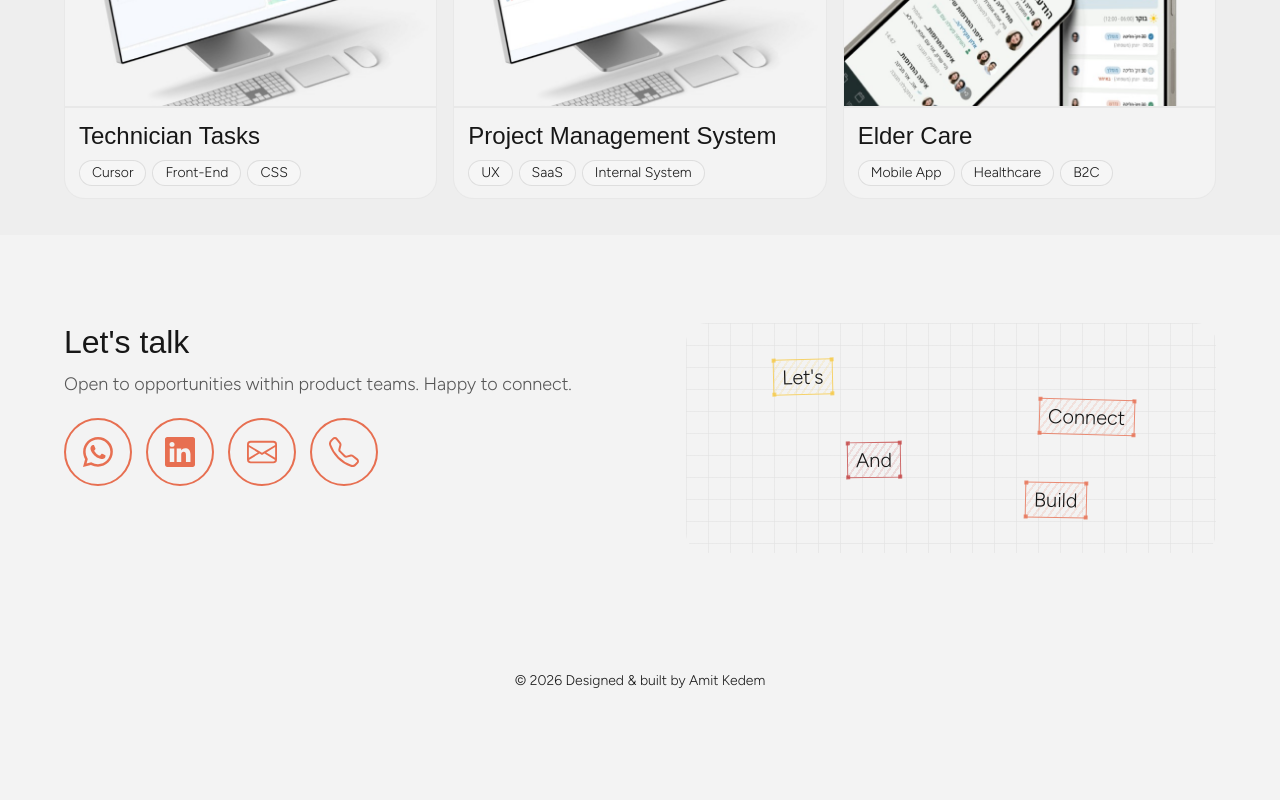
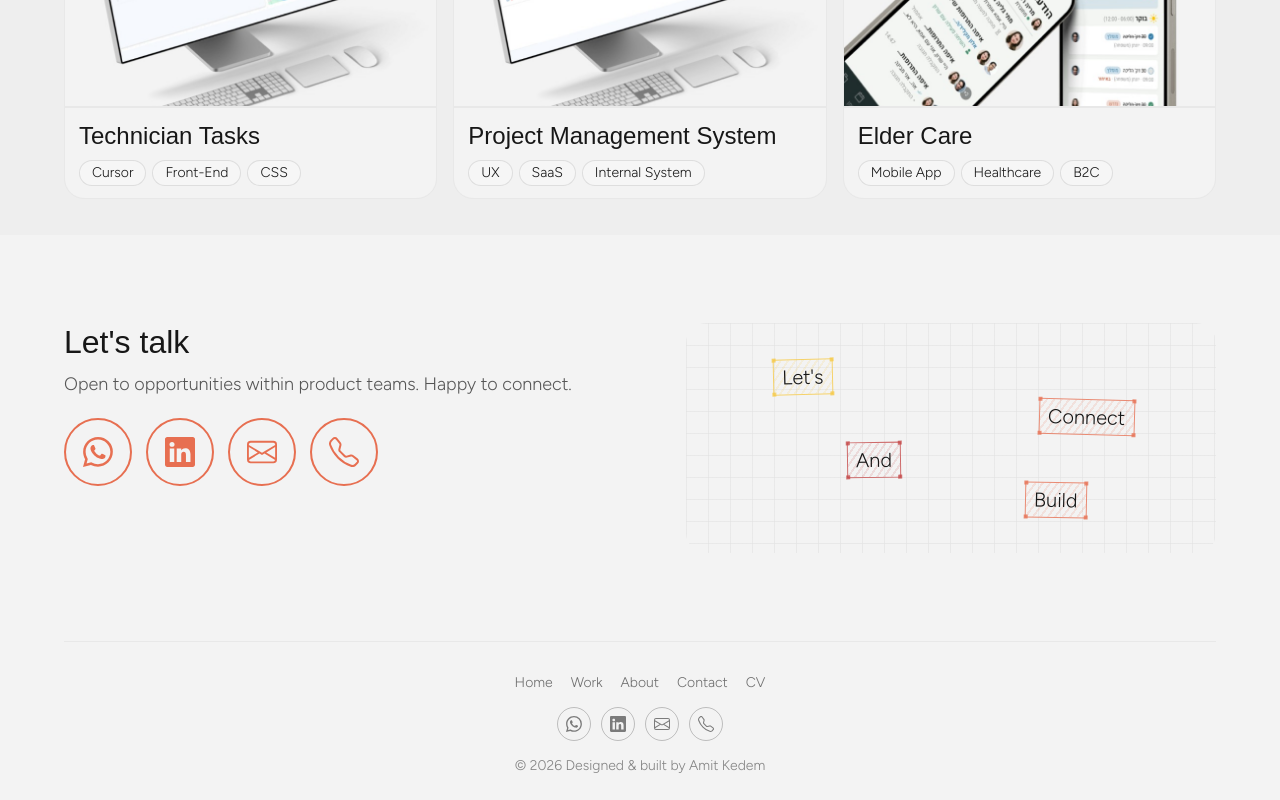
Before and after one commit to amitkedem100/portfolio, a Next.js app: page /portfolio/home in a window 1280 px wide. Shown: the part 1745-2545 px from the top of the page. Before the commit the page ends 2466 px from the top, so only its background shows below. Built offline with nearby package versions, Linux system fonts and the light colour scheme; a web font is replaced by a local one.

Commit message:
update footer

```diff
--- a/src/app/portfolio/components/PortfolioFooter.css
+++ b/src/app/portfolio/components/PortfolioFooter.css
@@ -1,31 +1,108 @@
 .portfolio-footer {
   display: flex;
-  align-items: center;
+  align-items: flex-end;
   justify-content: center;
-  height: 80px;
+  padding: 30px 0 24px;
+  border-top: 1px solid var(--border-subtle);
 }
 
 .portfolio-footer-inner {
   width: 100%;
+  display: grid;
+  justify-items: center;
+  gap: 14px;
+}
+
+.portfolio-footer-nav {
+  display: flex;
+  flex-wrap: wrap;
+  justify-content: center;
+  gap: 18px;
+}
+
+.portfolio-footer-nav-link {
+  font: var(--portfolio-text-b3);
+  color: color-mix(in srgb, var(--text-secondary) 86%, transparent);
+  text-decoration: none;
+  transition: color 0.2s ease;
+}
+
+.portfolio-footer-nav-link:hover {
+  color: var(--text-primary);
+}
+
+.portfolio-footer-contact {
+  display: flex;
+  justify-content: center;
+  gap: 10px;
+}
+
+.portfolio-footer-contact-link {
+  --footer-contact-size: 34px;
+  display: inline-flex;
+  align-items: center;
+  justify-content: center;
+  width: var(--footer-contact-size);
+  height: var(--footer-contact-size);
+  border-radius: 999px;
+  border: 1px solid color-mix(in srgb, var(--text-secondary) 34%, transparent);
+  color: color-mix(in srgb, var(--text-secondary) 76%, transparent);
+  background: transparent;
+  text-decoration: none;
+  transition:
+    color 0.2s ease,
+    border-color 0.2s ease,
+    background-color 0.2s ease;
+}
+
+.portfolio-footer-contact-link:hover {
+  color: var(--text-primary);
+  border-color: color-mix(in srgb, var(--text-secondary) 52%, transparent);
+  background: color-mix(in srgb, var(--text-secondary) 8%, transparent);
+}
+
+.portfolio-footer-contact-icon {
+  width: 16px;
+  height: 16px;
+  display: block;
+  background: currentColor;
+  mask: var(--footer-contact-icon) center / contain no-repeat;
+  -webkit-mask: var(--footer-contact-icon) center / contain no-repeat;
 }
 
 .portfolio-footer-text {
   display: block;
   text-align: center;
   font: var(--portfolio-text-b3);
+  color: color-mix(in srgb, var(--text-secondary) 72%, transparent);
   width: 100%;
+  margin: 0;
 }
 
-/* Tablet */
 @media (max-width: 1024px) {
   .portfolio-footer {
-    height: 80px;
+    padding: 24px 0 20px;
+  }
+
+  .portfolio-footer-nav {
+    gap: 14px;
   }
 }
 
-/* Mobile */
 @media (max-width: 768px) {
   .portfolio-footer {
-    height: 80px;
+    padding: 20px 0 18px;
+  }
+
+  .portfolio-footer-inner {
+    gap: 12px;
+  }
+
+  .portfolio-footer-nav {
+    gap: 10px 14px;
+  }
+
+  .portfolio-footer-contact-link {
+    --footer-contact-size: 32px;
   }
 }
--- a/src/app/portfolio/components/PortfolioFooter.tsx
+++ b/src/app/portfolio/components/PortfolioFooter.tsx
@@ -1,9 +1,69 @@
+import type { CSSProperties } from "react";
+import Link from "next/link";
 import "./PortfolioFooter.css";
+
+const FOOTER_NAV_LINKS = [
+  { label: "Home", href: "/portfolio/home" },
+  { label: "Work", href: "/portfolio/home#selected-work" },
+  { label: "About", href: "/portfolio/about" },
+  { label: "Contact", href: "/portfolio/contact" },
+  { label: "CV", href: "/portfolio/home#cv" },
+] as const;
+
+const FOOTER_CONTACT_LINKS = [
+  {
+    label: "WhatsApp",
+    href: "https://wa.me/972546338868?text=Hi%20Amit%2C%20saw%20your%20portfolio%20%E2%80%94%20would%20love%20to%20connect.",
+    iconSrc: "/icons/contact/whatsapp.svg",
+    openInNewTab: true,
+  },
+  {
+    label: "LinkedIn",
+    href: "https://www.linkedin.com/in/amitkedemuiux/",
+    iconSrc: "/icons/contact/linkedin.svg",
+    openInNewTab: true,
+  },
+  {
+    label: "Email",
+    href: "mailto:kedemami2@gmail.com",
+    iconSrc: "/icons/contact/envelope.svg",
+  },
+  {
+    label: "Phone",
+    href: "tel:+972546338868",
+    iconSrc: "/icons/contact/telephone.svg",
+  },
+] as const;
 
 export function PortfolioFooter() {
   return (
     <footer className="portfolio-footer">
       <div className="portfolio-footer-inner">
+        <nav className="portfolio-footer-nav" aria-label="Footer navigation">
+          {FOOTER_NAV_LINKS.map((link) => (
+            <Link key={link.label} href={link.href} className="portfolio-footer-nav-link">
+              {link.label}
+            </Link>
+          ))}
+        </nav>
+
+        <div className="portfolio-footer-contact" aria-label="Footer contact actions">
+          {FOOTER_CONTACT_LINKS.map((link) => (
+            <a
+              key={link.label}
+              className="portfolio-footer-contact-link"
+              href={link.href}
+              aria-label={link.label}
+              title={link.label}
+              target={link.openInNewTab ? "_blank" : undefined}
+              rel={link.openInNewTab ? "noreferrer" : undefined}
+              style={{ "--footer-contact-icon": `url(${link.iconSrc})` } as CSSProperties}
+            >
+              <span className="portfolio-footer-contact-icon" aria-hidden />
+            </a>
+          ))}
+        </div>
+
         <p className="portfolio-footer-text">
           © {new Date().getFullYear()} Designed & built by Amit Kedem
         </p>
```
